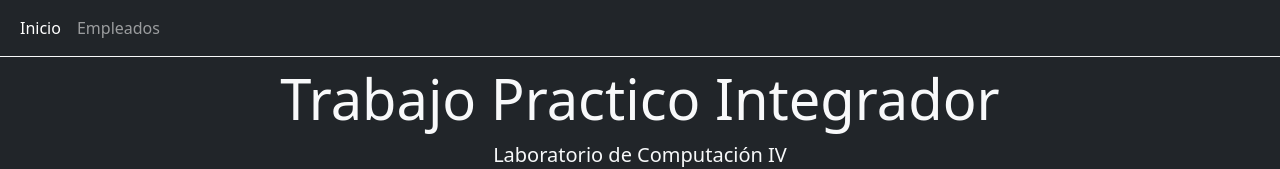
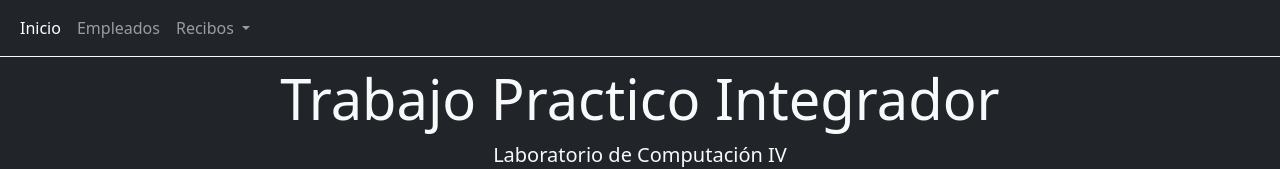
Before and after one commit to Manyo9/TUPEmpleadosFront, an Angular app: page /home in a window 1280 px wide. Shown: the top 169 px of the page. Built offline with nearby package versions, Linux system fonts and the light colour scheme.

Commit message:
navbar y routing list y alta recibos

```diff
--- a/src/app/app-routing.module.ts
+++ b/src/app/app-routing.module.ts
@@ -3,11 +3,15 @@
 import { AltaEmpleadoComponent } from './components/empleados/alta-empleado/alta-empleado.component';
 import { ListadoEmpleadosComponent } from './components/empleados/listado-empleados/listado-empleados.component';
 import { HomeComponent } from './components/home/home.component';
+import { AltaReciboComponent } from './components/recibos/alta-recibo/alta-recibo.component';
+import { ListarRecibosComponent } from './components/recibos/listar-recibos/listar-recibos.component';
 
 const routes: Routes = [
   { path: 'home', component: HomeComponent },
   { path: 'empleados/listado', component: ListadoEmpleadosComponent },
   { path: 'empleados/nuevo', component: AltaEmpleadoComponent },
+  { path: 'recibos/listado', component: ListarRecibosComponent },
+  { path: 'recibos/nuevo', component: AltaReciboComponent },
   { path: '', redirectTo: 'home', pathMatch: 'full' },
 ];
 
--- a/src/app/components/navbar/navbar.component.html
+++ b/src/app/components/navbar/navbar.component.html
@@ -11,6 +11,15 @@
           <li class="nav-item">
             <a class="nav-link" routerLinkActive="active" routerLink="empleados/listado">Empleados</a>
           </li>
+          <li class="nav-item dropdown">
+            <a class="nav-link dropdown-toggle" href="#" role="button" data-bs-toggle="dropdown" aria-expanded="false">
+              Recibos
+            </a>
+            <ul class="dropdown-menu">
+              <li><a class="dropdown-item" href="#" routerLink="recibos/listado">Listar por legajo</a></li>
+              <li><a class="dropdown-item" href="#" routerLink="recibos/nuevo">Nuevo recibo</a></li>
+            </ul>
+          </li>
         </ul>
       </div>
     </div>
```
